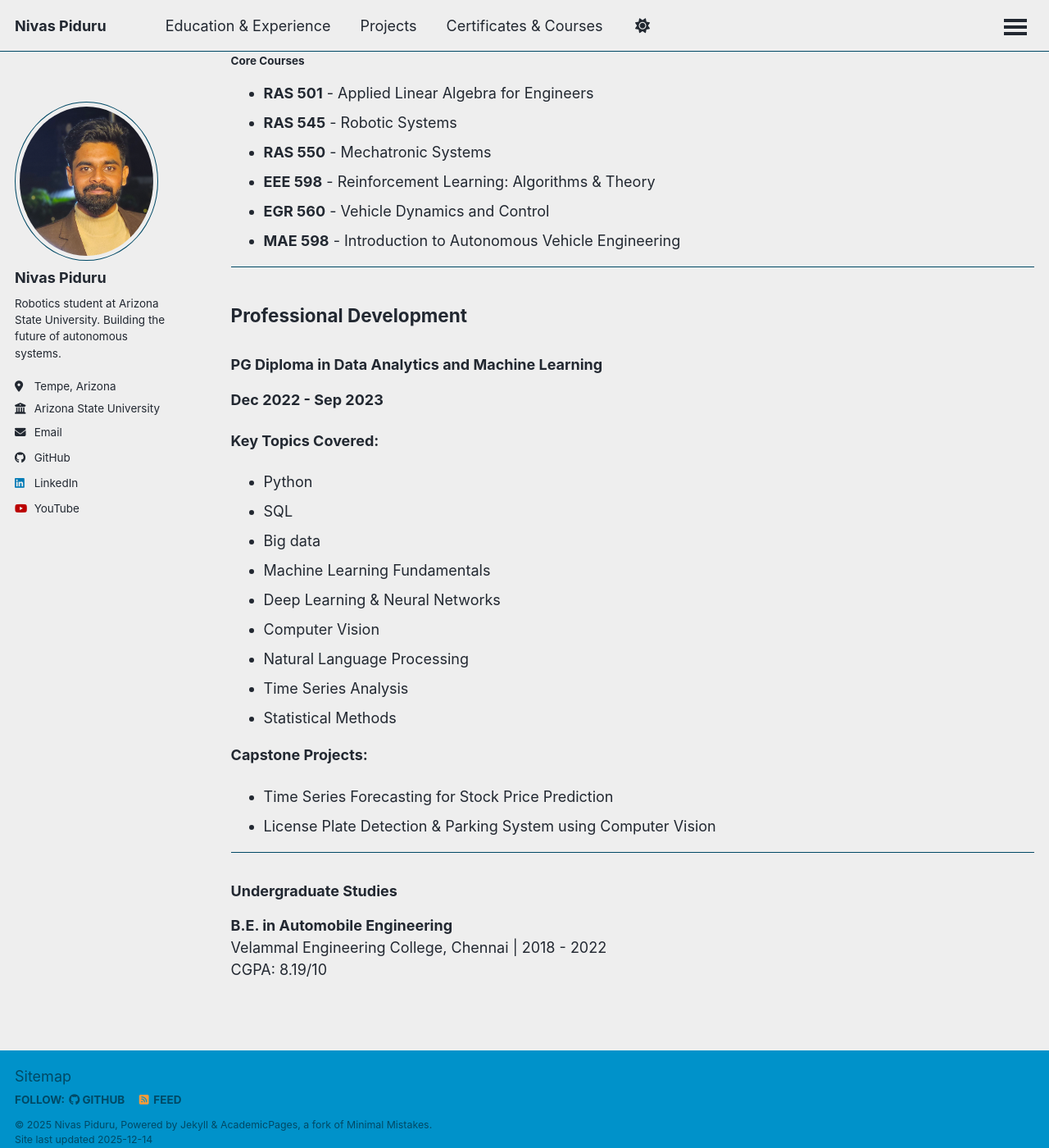
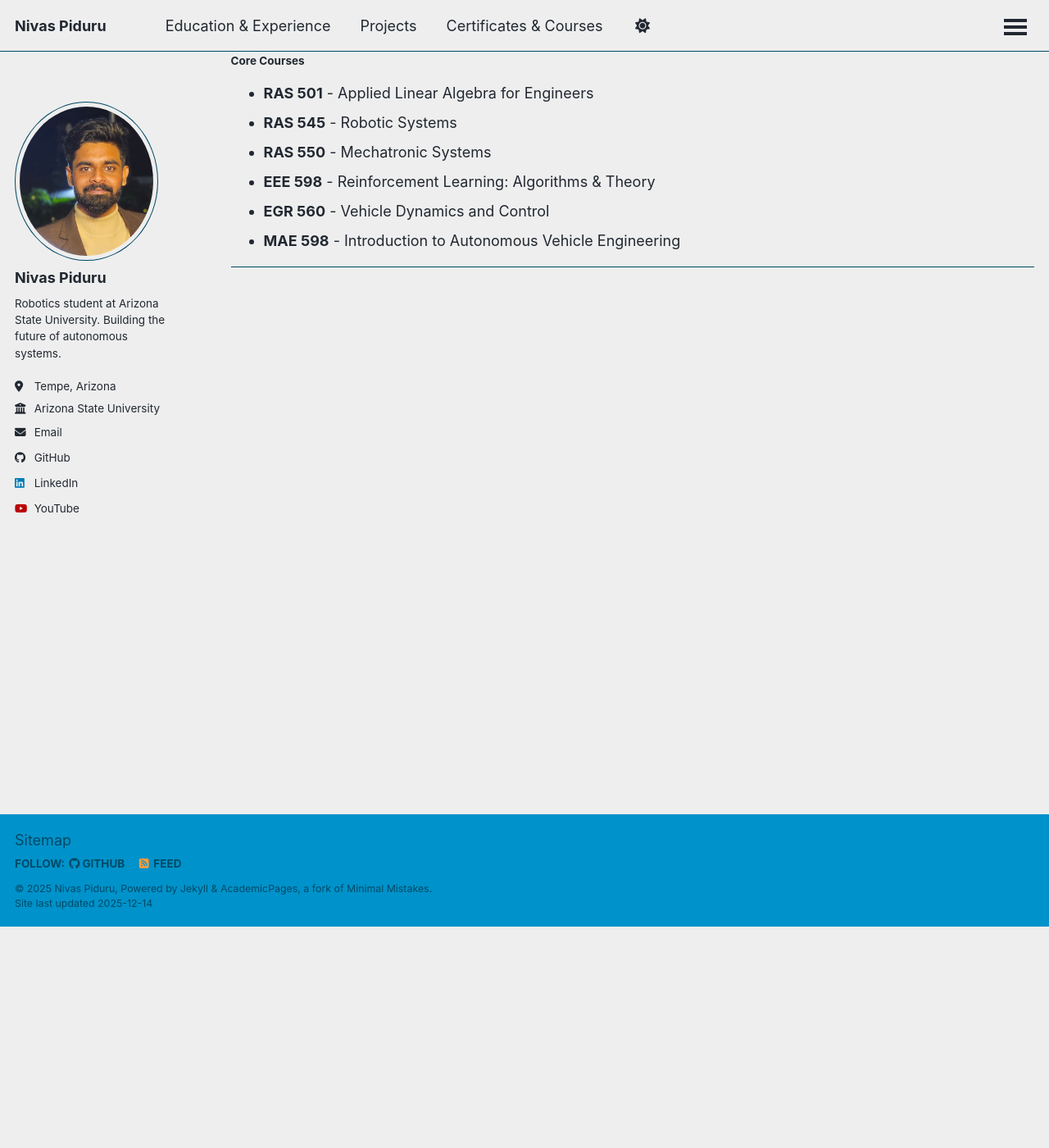
Before and after one commit to NivasPiduru/nivaspiduru.github.io, a Jekyll site: the page built from _pages/courses.md, in a window 1280 px wide and 1400 px high, scrolled down 270 px. Shown: the whole window at 82% size. Built offline with Jekyll 4.4.1, drawn with Linux system fonts in a browser that asks for light colours; a script that is not in the unit is left out.

Commit message:
Update courses.md

```diff
--- a/_pages/courses.md
+++ b/_pages/courses.md
@@ -8,7 +8,7 @@ author_profile: true
 ## Master's Coursework
 
 ### Robotics and Autonomous Systems (MS)
-**Arizona State University** | Aug 2024 - Dec 2026
+**Arizona State University** | Jan 2025 - Dec 2026
 
 #### Core Courses
 * **RAS 501** - Applied Linear Algebra for Engineers
@@ -19,31 +19,3 @@ author_profile: true
 * **MAE 598** - Introduction to Autonomous Vehicle Engineering
 
 ---
-
-## Professional Development
-
-### PG Diploma in Data Analytics and Machine Learning
-**Dec 2022 - Sep 2023**
-
-**Key Topics Covered:**
-* Python
-* SQL
-* Big data
-* Machine Learning Fundamentals
-* Deep Learning & Neural Networks
-* Computer Vision
-* Natural Language Processing
-* Time Series Analysis
-* Statistical Methods
-
-**Capstone Projects:**
-* Time Series Forecasting for Stock Price Prediction
-* License Plate Detection & Parking System using Computer Vision
-
----
-
-### Undergraduate Studies
-
-**B.E. in Automobile Engineering**
-Velammal Engineering College, Chennai | 2018 - 2022
-CGPA: 8.19/10
```
